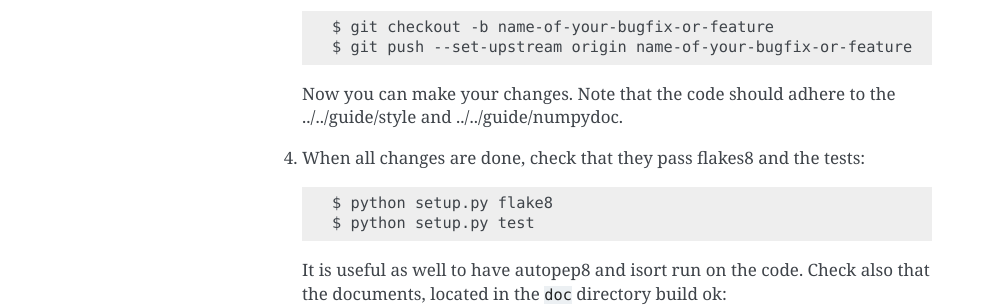
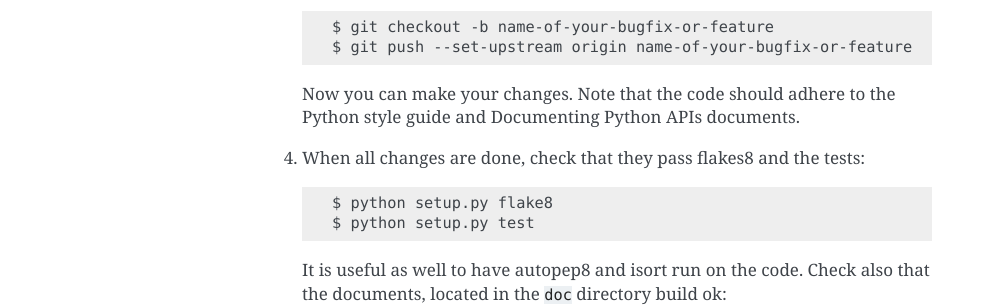
Before and after one commit to IMAXT/imc-nuclear-segmentation, a Sphinx documentation site: the page built from docs/contributing.rst, in a window 1280 px wide. Shown: the part 1118-1424 px from the top of the page, without its empty margins (148-1141 px from the left). Built offline with Sphinx 7.4.7, drawn with Linux system fonts in a browser that asks for light colours; formulas are drawn with MathJax 3.

Commit message:
Fix link to external pages

```diff
--- a/docs/conf.py
+++ b/docs/conf.py
@@ -21,9 +21,10 @@
 import os
 import sys
 
+import imc_pipeline
+
 # import sphinx.apidoc
 
-import imc_pipeline
 
 sys.path.insert(0, os.path.abspath('..'))
 
@@ -173,6 +174,15 @@
     )
 ]
 
+# -- Extension configuration -------------------------------------------------
+intersphinx_mapping = {
+    'python': ('https://docs.python.org/3', None),
+    'numpy': ('https://docs.scipy.org/doc/numpy', None),
+    'pandas': ('https://pandas.pydata.org/pandas-docs/stable/', None),
+    'dask': ('http://docs.dask.org/en/latest', None),
+    'distributed': ('https://distributed.readthedocs.io/en/latest/', None),
+    'imaxt': ('https://imaxt.ast.cam.ac.uk/docs', None),
+}
 
 # import sphinx.apidoc
 
--- a/docs/contributing.rst
+++ b/docs/contributing.rst
@@ -62,7 +62,8 @@
      $ git push --set-upstream origin name-of-your-bugfix-or-feature
 
    Now you can make your changes. Note that the code should adhere to the
-   :doc:`../../guide/style` and :doc:`../../guide/numpydoc`.
+   :ref:`Python style guide<imaxt:style-guide-main>` and
+   :ref:`Documenting Python APIs<imaxt:numpydoc-format>` documents.
 
 4. When all changes are done, check that they pass flakes8 and the tests::
 
```
Also changed, not shown: HISTORY.rst (+4 -4 lines).
